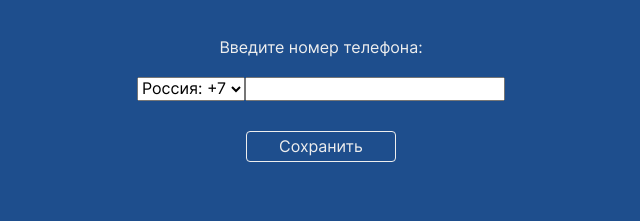
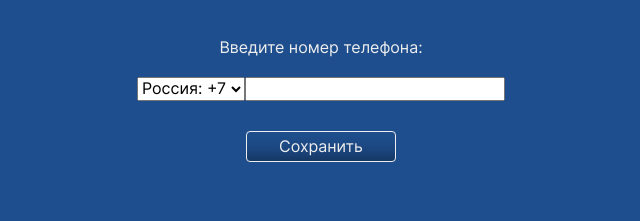
Before and after one commit to SergeyDedikov/test__superkassa, a React (Create React App) app: page / in a window 1280 px wide. Shown: the top 221 px of the page, without its empty margins (319-959 px from the left). Built offline with nearby package versions, Linux system fonts and the light colour scheme.

Commit message:
feat: stylized button back

```diff
--- a/src/index.css
+++ b/src/index.css
@@ -25,7 +25,7 @@
   padding: 5px 10px;
   border: 1px solid #eee;
   border-radius: 4px;
-  background: transparent;
+  background: linear-gradient(transparent, 70%, rgba(0, 0, 0, 0.3));
   box-sizing: border-box;
   opacity: 1;
   transition: opacity 0.2s;
```
